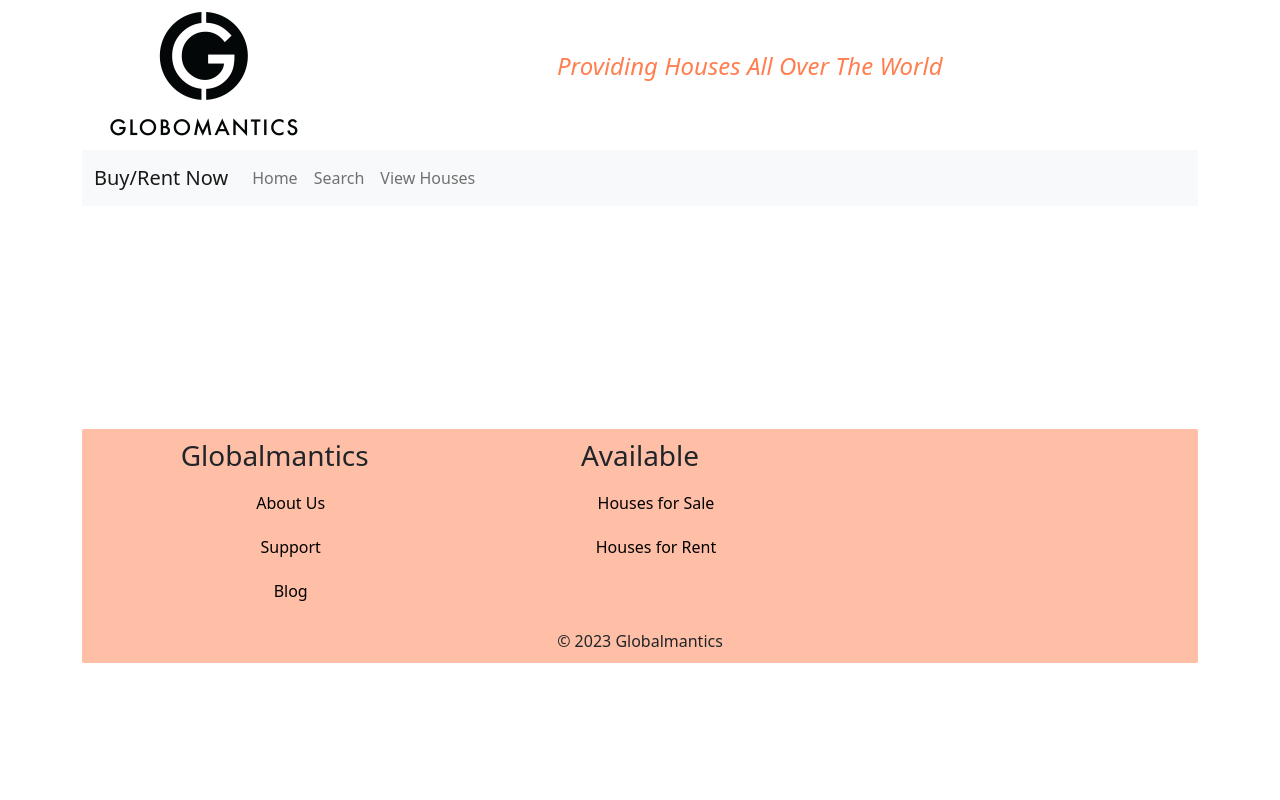
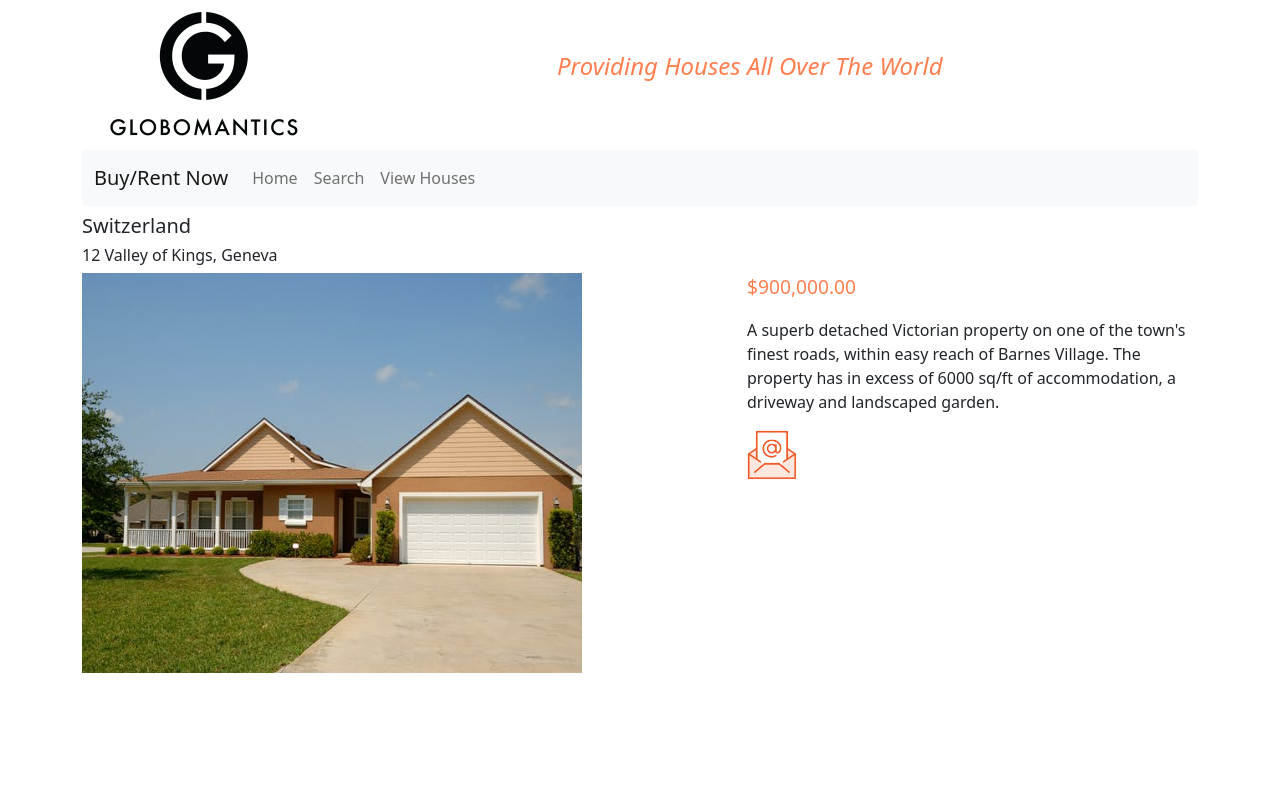
Before and after one commit to neemoh01/Andela-Meta-react-course-2023, a React (Create React App) app in the folder globalmantics/: page /select-house/1 in a window 1280 px wide. Shown: the top 800 px of the page. Built offline with nearby package versions, Linux system fonts and the light colour scheme.

Commit message:
display selected house from list

```diff
--- a/globalmantics/src/App.js
+++ b/globalmantics/src/App.js
@@ -14,6 +14,9 @@ import HousesContext from './context/HouseContext';
 import NavBar from './components/NavBar';
 import Footer from './components/Footer';
 import HouseList from './components/HouseList'
+import { useState } from 'react';
+
+import HouseRow from './components/HouseRow';
 
 
 function App() {
@@ -21,6 +24,8 @@ function App() {
   const { allHouses } = UseHouses();
 
   const featuredhouses = UseFeaturedHouses(allHouses);
+
+  const [houseSelect, setHouseSelect] = useState(null);
 
 
   return (
@@ -36,12 +41,17 @@ function App() {
             </Route>
 
             <Route path="/houses">
-              <HouseList />
+              <HouseList selectHouse={setHouseSelect} />
+            </Route>
+
+            <Route path="/select-house/:id">
+              <HouseRow selectHouse={houseSelect} />
             </Route>
 
             <Route path="/searchresults/:country">
               <SearchResult />
             </Route>
+
 
 
 
--- a/globalmantics/src/components/HouseList.js
+++ b/globalmantics/src/components/HouseList.js
@@ -1,11 +1,28 @@
 import UseHouses from "../hooks/UseHouses"
 import CurrencyFormatter from "./helpers/CurrencyFormatter"
+import { useHistory } from "react-router-dom/cjs/react-router-dom.min"
 
-const HouseList = () => {
+const HouseList = ({ selectHouse }) => {
+
+    const { allHouses, newHouse } = UseHouses()
+
+    const history = useHistory()
+
+    const setActive = () => {
+        selectHouse(allHouses)
+        allHouses.map((house) => {
+            history.push(`/select-house/${house.id}`)
 
 
 
-    const { allHouses, newHouse } = UseHouses()
+        })
+
+
+
+    }
+
+
+
 
 
     const handelNewHouse = () => {
@@ -38,7 +55,7 @@ const HouseList = () => {
                 <tbody>
                     {allHouses.map((house) => {
                         return (
-                            <tr key={house.id}>
+                            <tr key={house.id} onClick={setActive} >
                                 <td>{house.address}</td>
                                 <td>{house.country}</td>
                                 <td>{CurrencyFormatter.format(house.price)}</td>
--- a/globalmantics/src/components/HouseRow.js
+++ b/globalmantics/src/components/HouseRow.js
@@ -0,0 +1,20 @@
+import { useParams } from "react-router-dom/cjs/react-router-dom.min";
+import { useContext } from "react";
+import HousesContext from "../context/HouseContext";
+import SelectedHouse from "./SelectedHouse";
+
+const HouseRow = ({ selectHouse }) => {
+
+    const { allHouses } = useContext(HousesContext);
+
+    const id = useParams().id;
+    const house = allHouses.find(h => h.id === parseInt(id));
+    if (!house) return <div>House not found</div>
+    return (
+        <>
+            <SelectedHouse house={selectHouse} />
+        </>
+    );
+}
+
+export default HouseRow;
--- a/globalmantics/src/components/SelectedHouse.js
+++ b/globalmantics/src/components/SelectedHouse.js
@@ -0,0 +1,63 @@
+import { useState } from 'react';
+import './house.css'
+import emailIcon from './Email.png'
+import FormInquiry from './FormInquiry';
+import PropTypes from 'prop-types'
+import CurrencyFormatter from './helpers/CurrencyFormatter'
+import { useParams } from "react-router-dom/cjs/react-router-dom.min";
+import { useContext } from "react";
+import HousesContext from "../context/HouseContext";
+
+
+const SelectedHouse = () => {
+
+    const [inquiryShown, setInquiryShown] = useState(false);
+    const inquiryClick = () => {
+        setInquiryShown(!inquiryShown);
+
+    }
+
+    const { allHouses } = useContext(HousesContext);
+
+    const id = useParams().id;
+    const house = allHouses.find(h => h.id === parseInt(id));
+
+
+    return (
+        <div>
+            <div className='row mt-2'>
+                <h5 className='col-md12'>
+                    {house.country}
+                </h5>
+            </div>
+            <div className='row'>
+                <h6 className='col-md-12'>
+                    {house.address}
+                </h6>
+            </div>
+            <div className='row'>
+                <div className='col-md-7'>
+                    <img src={`/images/${house.photo}.jpeg`} alt='House' />
+                </div>
+                <div className='col-md-5'>
+                    <p className='price'>
+                        {CurrencyFormatter.format(house.price)}
+                    </p>
+                    <p>{house.description}</p>
+                    <img src={emailIcon} height='50' alt='inquiry' onClick={inquiryClick} />
+                    {inquiryShown && <FormInquiry house={house} />}
+                </div>
+            </div>
+        </div>
+    )
+}
+
+//  propTypes is a static property of a component that is an object whose keys are
+// the names of the properties that the component expects to receive, and whose
+// values are the data types of those properties.
+SelectedHouse.propTypes = {
+    house: PropTypes.object.isRequired
+}
+
+
+export default SelectedHouse;
```
